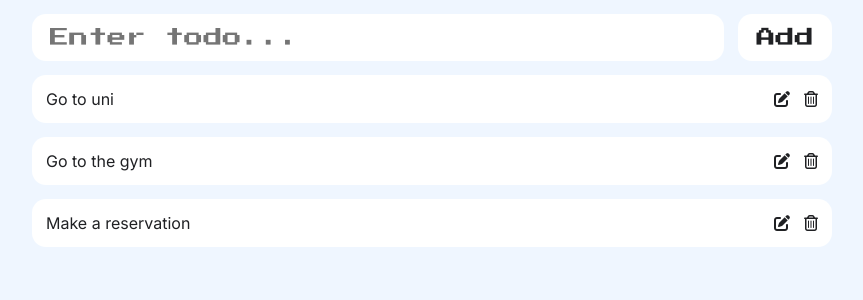
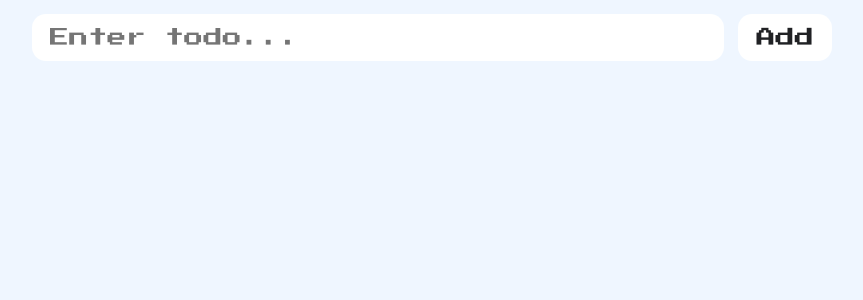
Before and after one commit to tinajeremic/react-todo, a React (Vite) app: page / in a window 1280 px wide. Shown: the top 300 px of the page, without its empty margins (208-1071 px from the left). Built offline with nearby package versions, Linux system fonts and the light colour scheme.

Commit message:
return to the original value

```diff
--- a/src/App.jsx
+++ b/src/App.jsx
@@ -7,11 +7,7 @@ import ToDoList from "./components/ToDoList"
 //root from main.jsx is then in index.html
 function App() {
 
-  const [todos, setTodos] = useState([
-    'Go to uni',
-    'Go to the gym',
-    'Make a reservation'
-  ]);
+  const [todos, setTodos] = useState([]);
 
   function handleAddTodos(newTodo) {
     const newToDoList = [...todos, newTodo];
--- a/src/components/ToDoInput.jsx
+++ b/src/components/ToDoInput.jsx
@@ -13,6 +13,7 @@ export default function ToDoInput(props) {
       }} placeholder="Enter todo..."/>
       <button onClick={() => {
         handleAddTodos(todoValue)
+        setTodoValue('');
       }}>Add</button>
     </header>
   )
```
